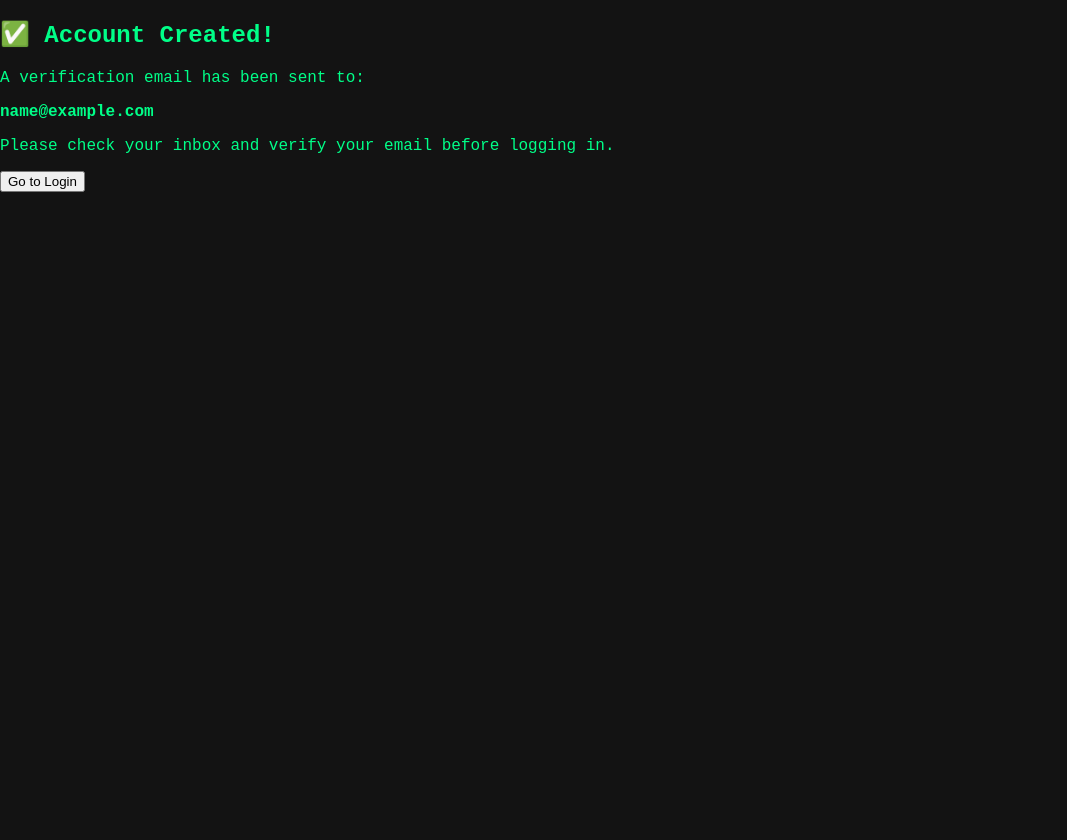
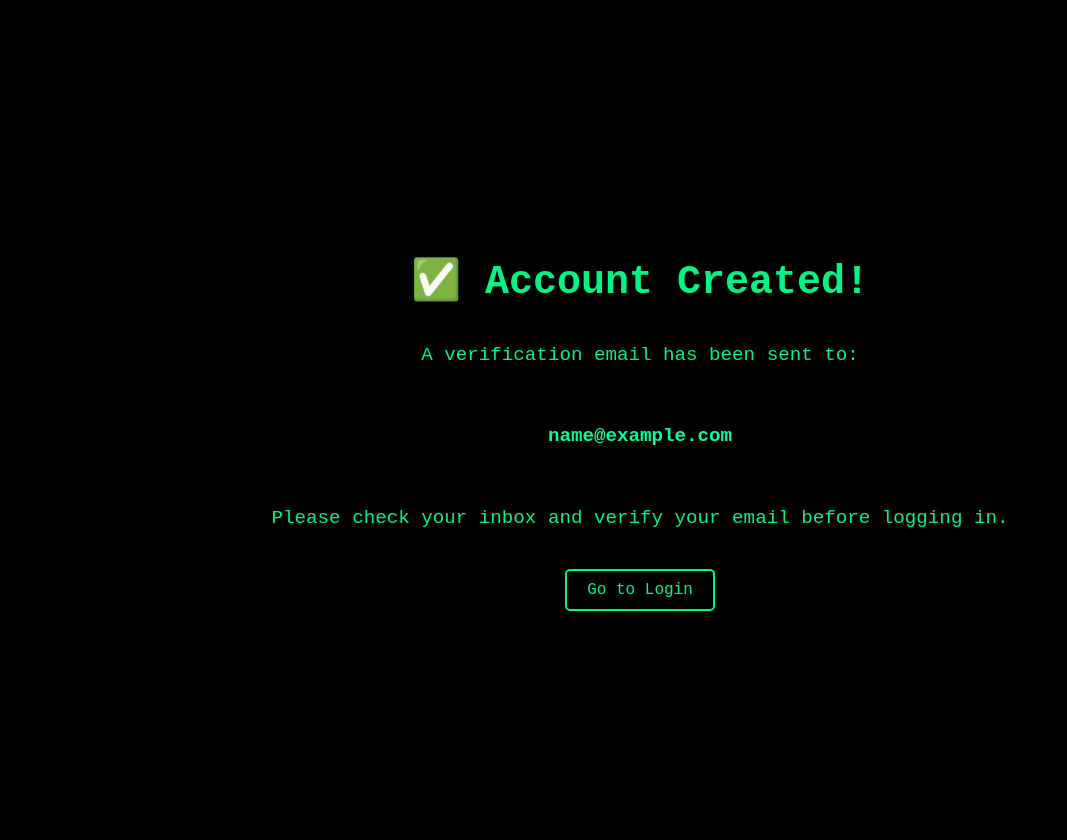
Before and after one commit to yashwankhede/Linux-CTF, a Flask app: template templates/verify.html in a window 1280 px wide. Shown: the whole page, without its empty margins (0-1067 px from the left). Before the commit the page ends 192 px from the top, so only its background shows below. Run offline with Flask 3, Linux system fonts and the light colour scheme; the template is opened without the code that fills it: most values are stand-ins (such as "Sample title", 1, 10 or a date in 2020).

Commit message:
verify email page updated

```diff
--- a/templates/verify.html
+++ b/templates/verify.html
@@ -1,21 +1,63 @@
 <!DOCTYPE html>
-<html>
+<html lang="en">
 <head>
-    <title>Verify Your Email</title>
-    <link rel="stylesheet" href="/static/style.css">
+  <meta charset="UTF-8" />
+  <meta name="viewport" content="width=device-width, initial-scale=1.0" />
+  <title>Account Verification</title>
+  <link rel="stylesheet" href="{{ url_for('static', filename='style.css') }}">
+  <style>
+    body {
+      background: #000;
+      color: #03f484;
+      font-family: 'Courier New', Courier, monospace;
+      display: flex;
+      flex-direction: column;
+      align-items: center;
+      justify-content: center;
+      height: 100vh;
+      padding: 20px;
+      text-align: center;
+    }
+
+    h1 {
+      font-size: 2.5rem;
+      margin-bottom: 20px;
+    }
+
+    .email {
+      font-weight: bold;
+      color: #00ff9f;
+      font-size: 1.2rem;
+    }
+
+    p {
+      font-size: 1.2rem;
+      margin-bottom: 40px;
+    }
+
+    .btn {
+      padding: 10px 20px;
+      color: #03f484;
+      font-size: 1rem;
+      text-decoration: none;
+      border: 2px solid #03f484;
+      background: transparent;
+      border-radius: 5px;
+      transition: all 0.3s ease-in-out;
+    }
+
+    .btn:hover {
+      background-color: #03f484;
+      color: #000;
+      box-shadow: 0 0 5px #03f484, 0 0 25px #03f484, 0 0 50px #03f484;
+    }
+  </style>
 </head>
 <body>
-    <div class="terminal">
-        <div class="box">
-            <h2>✅ Account Created!</h2>
-            <p>A verification email has been sent to:</p>
-            <p><strong>{{ email }}</strong></p>
-            <p>Please check your inbox and verify your email before logging in.</p>
-
-            <form action="/login">
-                <button type="submit">Go to Login</button>
-            </form>
-        </div>
-    </div>
+  <h1>✅ Account Created!</h1>
+  <p>A verification email has been sent to:</p>
+  <p class="email">{{ email }}</p>
+  <p>Please check your inbox and verify your email before logging in.</p>
+  <a href="{{ url_for('login') }}" class="btn">Go to Login</a>
 </body>
 </html>
```
